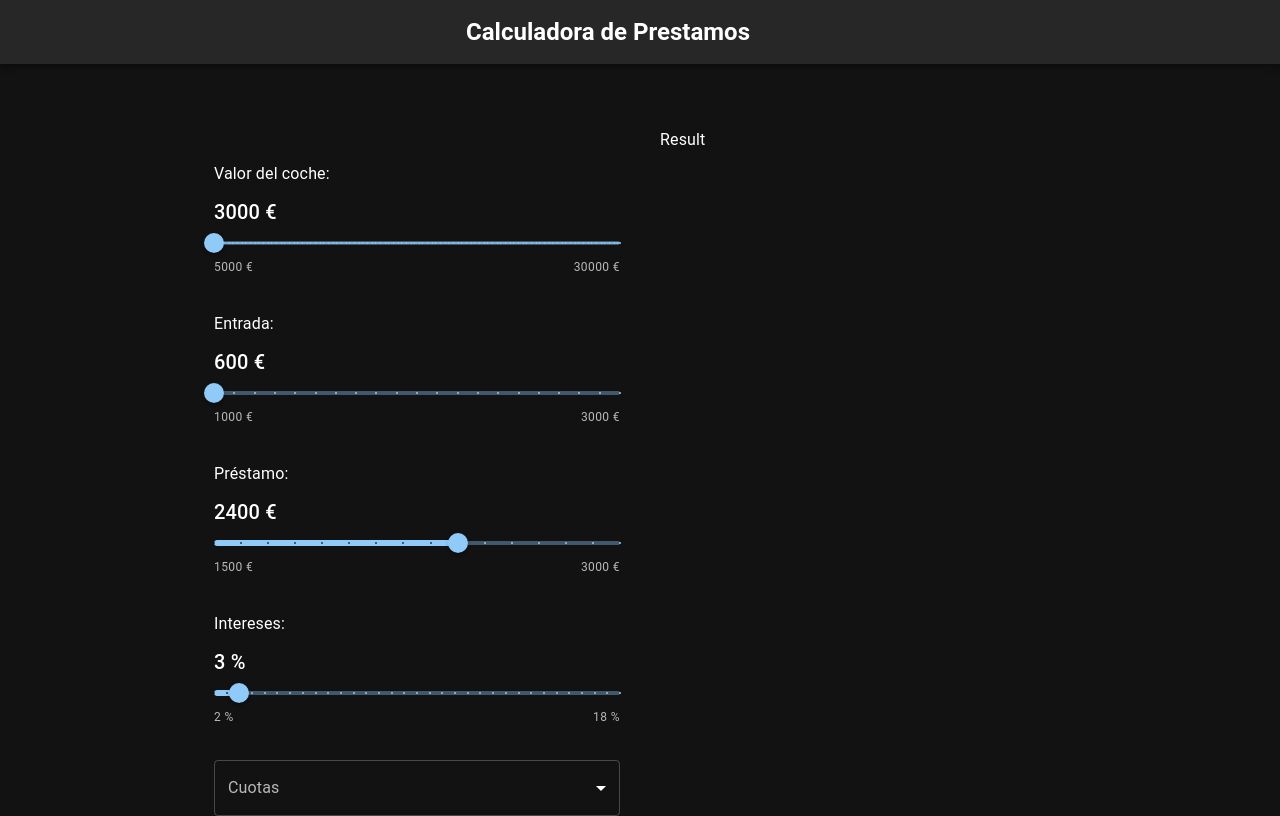
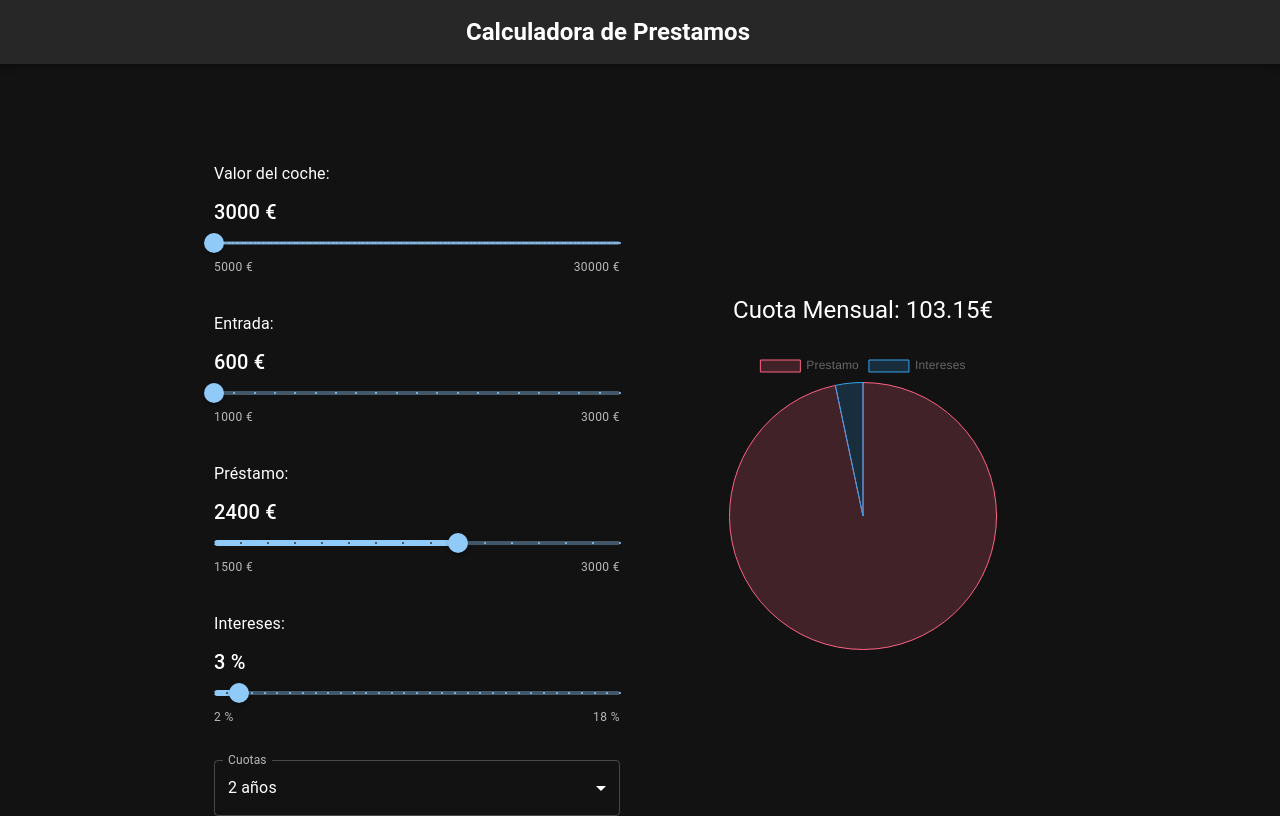
Before and after one commit to PavDev3/calculadora-prestamo, a React (Create React App) app: page / in a window 1280 px wide. Built offline with nearby package versions, Linux system fonts and the light colour scheme.

Commit message:
pie y logica de resultados

```diff
--- a/package.json
+++ b/package.json
@@ -9,7 +9,9 @@
     "@testing-library/jest-dom": "^5.17.0",
     "@testing-library/react": "^13.4.0",
     "@testing-library/user-event": "^13.5.0",
+    "chart.js": "^4.4.0",
     "react": "^18.2.0",
+    "react-chartjs-2": "^5.2.0",
     "react-dom": "^18.2.0",
     "react-scripts": "5.0.1",
     "web-vitals": "^2.1.4"
--- a/src/App.js
+++ b/src/App.js
@@ -12,6 +12,7 @@ function App() {
     entrada: 3000 * 0.2,
     prestamo: 3000 * 0.8,
     intereses: 3,
+    cuotas: 24,
 
   });
 
@@ -21,15 +22,15 @@ function App() {
       <Container maxWidth="md" sx={{mt: 8}}>
 
         {/* {Tenemos dos grid para separar, los sliders del resultado} */}
-        <Grid container spacing={5}>
+        <Grid container spacing={5} alignItems='center'>
 
           <Grid item xs={12} md={6}>
             <SliderSelect sliderValue={sliderValue} setSliderValue={setSliderValue}/>
-            <TenureSelect/>
+            <TenureSelect sliderValue={sliderValue} setSliderValue={setSliderValue}/>
           </Grid>
 
           <Grid item xs={12} md={6}>
-            <Result/>
+            <Result sliderValue={sliderValue} setSliderValue={setSliderValue}/>
           </Grid>
 
         </Grid>
--- a/src/components/Result.jsx
+++ b/src/components/Result.jsx
@@ -1,8 +1,59 @@
+import { Stack, Typography } from '@mui/material';
 import React from 'react'
+import { Chart as ChartJS, ArcElement, Tooltip, Legend } from 'chart.js';
+import { Pie } from 'react-chartjs-2';
 
-const Result = () => {
+ChartJS.register(ArcElement, Tooltip, Legend);
+
+const Result = ({sliderValue}) => {
+  const {cocheValor, prestamo, intereses, cuotas} = sliderValue;
+
+  const prestamoMeses = cuotas;
+  const interesesPorMes = intereses / 100 / 12;
+
+  const cuotaMensual =
+    (prestamo * interesesPorMes * (1 + interesesPorMes ) ** prestamoMeses ) / ((1 + interesesPorMes) ** prestamoMeses - 1);
+
+   const pieChartData = {
+      labels: ['Prestamo', 'Intereses'],
+      datasets: [
+        {
+          label: 'Prestamo ',
+          data: [cocheValor, cuotaMensual],
+          backgroundColor: [
+            'rgba(255, 99, 132, 0.2)',
+            'rgba(54, 162, 235, 0.2)',
+            'rgba(255, 206, 86, 0.2)',
+            'rgba(75, 192, 192, 0.2)',
+            'rgba(153, 102, 255, 0.2)',
+            'rgba(255, 159, 64, 0.2)',
+          ],
+          borderColor: [
+            'rgba(255, 99, 132, 1)',
+            'rgba(54, 162, 235, 1)',
+            'rgba(255, 206, 86, 1)',
+            'rgba(75, 192, 192, 1)',
+            'rgba(153, 102, 255, 1)',
+            'rgba(255, 159, 64, 1)',
+          ],
+          borderWidth: 1,
+        },
+      ],
+    };
+
+
+
   return (
-    <div>Result</div>
+  <Stack gap={3}>
+    <Typography textAlign='center' variant='h5'>
+      Cuota Mensual: {cuotaMensual.toFixed(2)}€
+    </Typography>
+    <Stack direction='row' justifyContent='center'>
+      <div>
+        <Pie data={pieChartData} />
+      </div>
+    </Stack>
+  </Stack>
   )
 }
 
--- a/src/components/TenureSelect.jsx
+++ b/src/components/TenureSelect.jsx
@@ -1,15 +1,13 @@
-import {useState} from 'react'
 import InputLabel from '@mui/material/InputLabel';
 import MenuItem from '@mui/material/MenuItem';
 import FormControl from '@mui/material/FormControl';
 import Select from '@mui/material/Select';
 
-const TenureSelect = () => {
-
-  const [cuotas, setCuotas] = useState('');
+const TenureSelect = ({sliderValue, setSliderValue}) => {
 
   const handleChange = (event) => {
-    setCuotas(event.target.value);
+    setSliderValue({...sliderValue, cuotas: event.target.value})
+
   };
   return (
       <FormControl fullWidth>
@@ -17,13 +15,14 @@ const TenureSelect = () => {
         <Select
           labelId="demo-simple-select-label"
           id="demo-simple-select"
-          value={cuotas}
+          value={sliderValue.cuotas}
           label="Cuotas"
           onChange={handleChange}
         >
-          <MenuItem value={24}>24 meses</MenuItem>
-          <MenuItem value={36}>36 meses</MenuItem>
-          <MenuItem value={48}>48 meses</MenuItem>
+          <MenuItem value={24}>2 años</MenuItem>
+          <MenuItem value={36}>3 años</MenuItem>
+          <MenuItem value={48}>4 años</MenuItem>
+          <MenuItem value={60}>5 años</MenuItem>
         </Select>
       </FormControl>
   )
```
Also changed, not shown: 1 other file (tests, documents, lock files or other folders).
